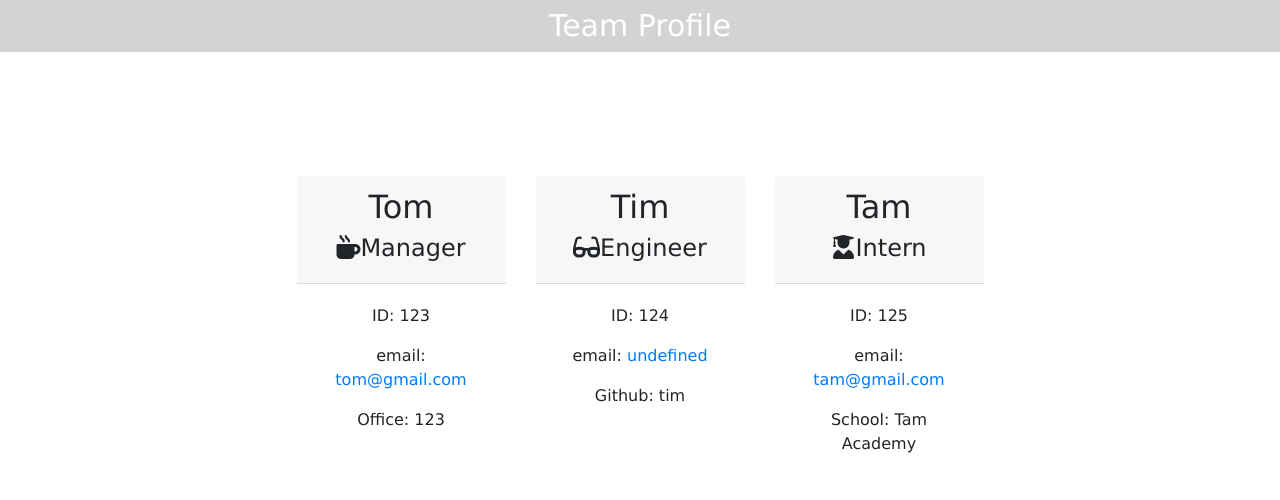
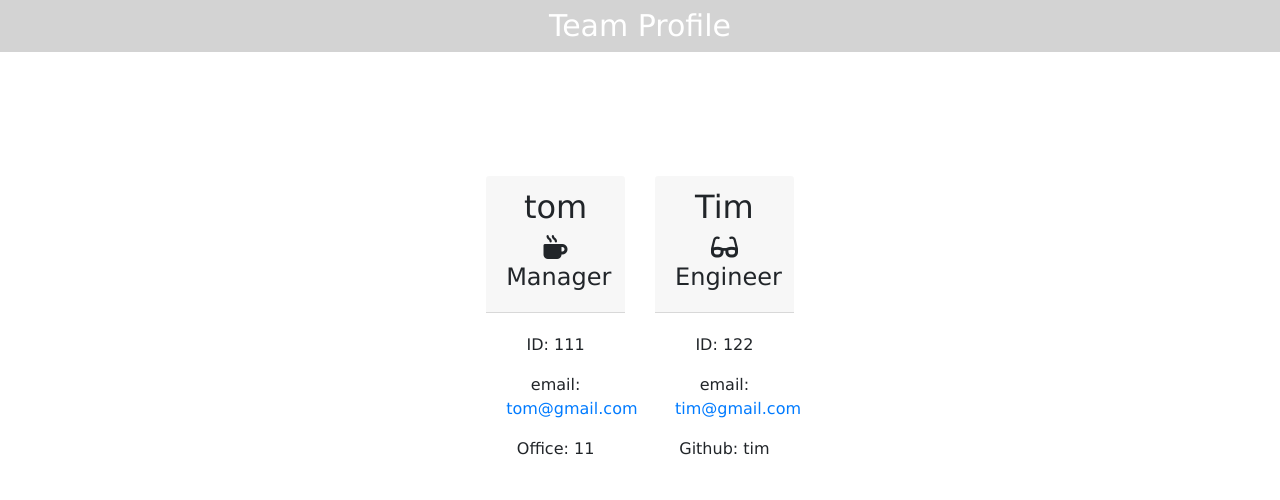
Before and after one commit to mollymontgomery/team_profile_generator, a website: page team.html in a window 1280 px wide. Drawn offline with nearby package versions, Linux system fonts and the light colour scheme.

Commit message:
fixed engineer email issue in index.js

```diff
--- a/index.js
+++ b/index.js
@@ -83,7 +83,7 @@ function addEngineer() {
             message: "What is your enigneer's github username?",
         }
     ]).then(answers => {
-        const engineer = new Engineer(answers.engineerName, answers.engineerId, answers.enigineerEmail, answers.github)
+        const engineer = new Engineer(answers.engineerName, answers.engineerId, answers.engineerEmail, answers.github)
         team.push(engineer)
         employeeQuestions()
     })
--- a/team.html
+++ b/team.html
@@ -21,13 +21,13 @@
 
     <div class="col-4 mt-4">
         <div class="card-header" style="width: 100%">
-        <h2>Tom</h2>
+        <h2>tom</h2>
         <h4><i class="fa-solid fa-mug-hot"></i>Manager</h4>
         </div>
         <div class="card-body">
-        <p>ID: 123</p>
+        <p>ID: 111</p>
         <p>email: <a href="mailto:tom@gmail.com">tom@gmail.com</a></p>
-        <p>Office: 123</p>
+        <p>Office: 11</p>
         </div>
     </div>
 
@@ -37,21 +37,9 @@
         <h4><i class="fa-solid fa-glasses"></i>Engineer</h4>
         </div>
         <div class="card-body">
-        <p>ID: 124</p>
-        <p>email: <a href="mailto:undefined">undefined</a></p>
+        <p>ID: 122</p>
+        <p>email: <a href="mailto:tim@gmail.com">tim@gmail.com</a></p>
         <p>Github: tim</p>
-        </div>
-    </div>
-
-    <div class="col-4 mt-4">
-        <div class="card-header" style="width: 100%">
-        <h2>Tam</h2>
-        <h4><i class="fa-solid fa-user-graduate"></i>Intern</h4>
-        </div>
-        <div class="card-body">
-        <p>ID: 125</p>
-        <p>email: <a href="mailto:tam@gmail.com">tam@gmail.com</a></p>
-        <p>School: Tam Academy</p>
         </div>
     </div>
 
```
